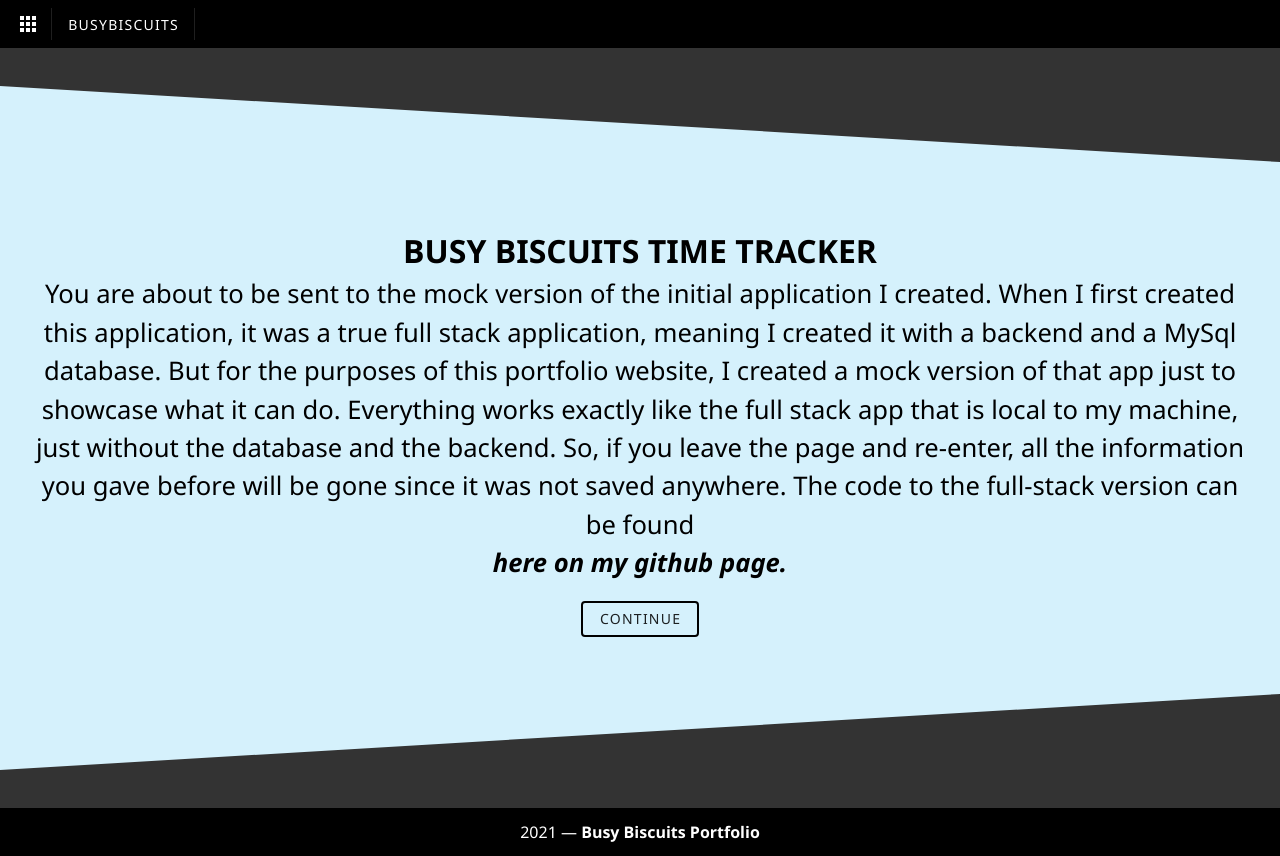
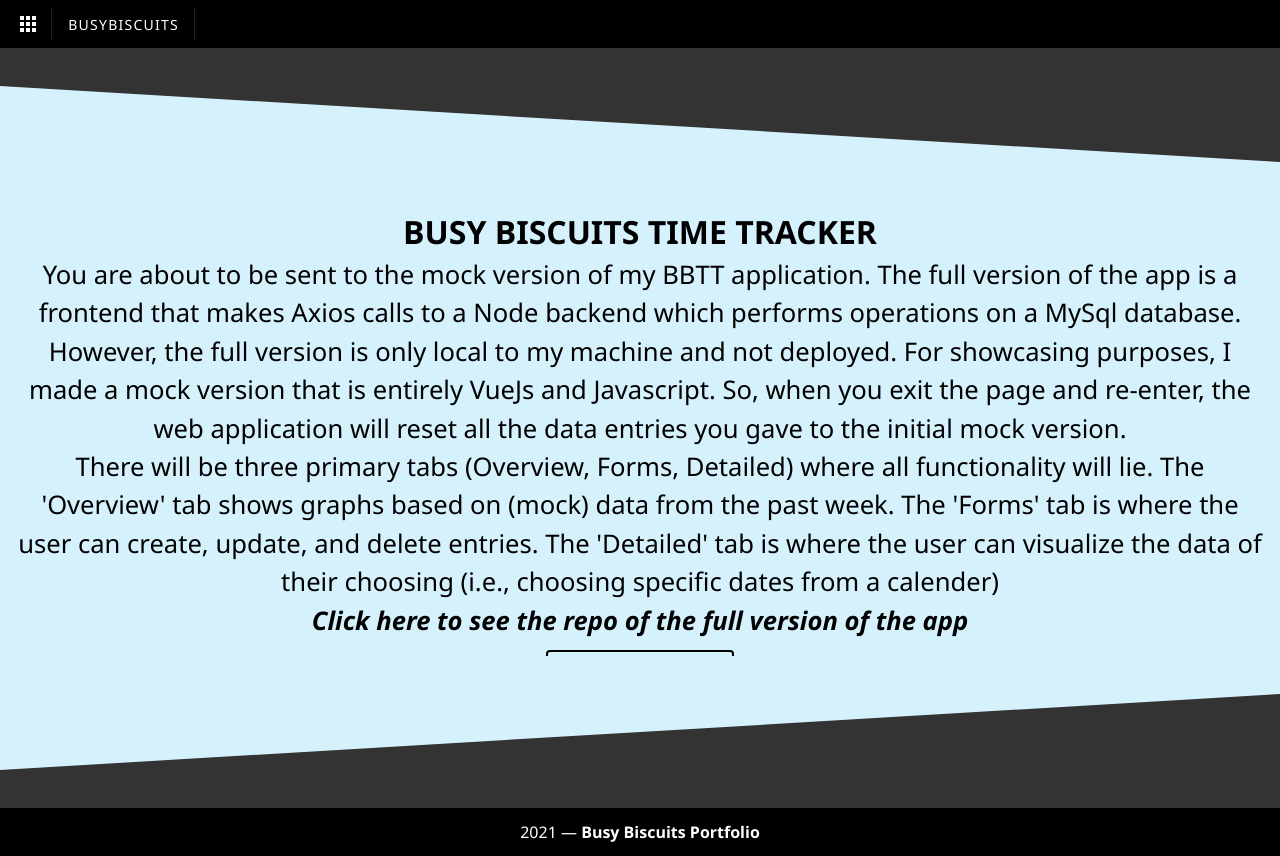
Before and after one commit to melkaj/BusyBiscuits, a Vue app in the folder client/: page /desc/bbtt in a window 1280 px wide. Built offline with nearby package versions, Linux system fonts and the light colour scheme.

Commit message:
Added a middle page between the landing page and the BBTT page. It has a description of the app and a link to the repo

```diff
--- a/client/src/views/DescriptionPages/BBTT.vue
+++ b/client/src/views/DescriptionPages/BBTT.vue
@@ -1,30 +1,39 @@
 <template>
     <v-container fluid class="fill-height whole-container">
         <v-row justify="center" align="center" class="landing-intro clip-pos">
-            <v-col cols="12">
+            <!-- <v-col cols="12"> -->
                 <div class="scroll">
                     <h1 class="heading-font">
                         BUSY BISCUITS TIME TRACKER
                     </h1>
                     <p>
-                        You are about to be sent to the mock version of the initial application I created.
-                        When I first created this application, it was a true full stack application, meaning I
-                        created it with a backend and a MySql database. But for the purposes of this portfolio
-                        website, I created a mock version of that app just to showcase what it can do. Everything
-                        works exactly like the full stack app that is local to my machine, just without the database
-                        and the backend. So, if you leave the page and re-enter, all the information you gave before will
-                        be gone since it was not saved anywhere. The code to the full-stack version can be found
-                        <span><a :href="githubRepo" id="link">here on my github page.</a></span>
+                        You are about to be sent to the mock version of my BBTT application. The full version of the
+                        app is a frontend that makes Axios calls to a Node backend which performs operations on a MySql
+                        database. However, the full version is only local to my machine and not deployed. For showcasing
+                        purposes, I made a mock version that is entirely VueJs and Javascript. So, when you exit the
+                        page and re-enter, the web application will reset all the data entries you gave to the initial
+                        mock version.
                     </p>
+                    <p>
+                        There will be three primary tabs (Overview, Forms, Detailed) where all functionality will lie.
+                        The 'Overview' tab shows graphs based on (mock) data from the past week. The 'Forms' tab is where
+                        the user can create, update, and delete entries. The 'Detailed' tab is where the user can visualize
+                        the data of their choosing (i.e., choosing specific dates from a calender)
+                    </p>
+                    <p>
+                        <a :href="githubRepo" id="link">
+                            Click here to see the repo of the full version of the app
+                        </a>
+                    </p>
+                    <v-btn
+                    text
+                    depressed
+                    class="btn"
+                    to="/bbtt/home">
+                        Continue to BBTT
+                    </v-btn>
                 </div>
-                <v-btn
-                text
-                depressed
-                class="btn"
-                to="/bbtt/home">
-                    Continue
-                </v-btn>
-            </v-col>
+            <!-- </v-col> -->
         </v-row>
     </v-container>
 </template>
@@ -45,6 +54,7 @@ export default {
     font-weight: bolder;
     font-style: italic;
     text-decoration: none;
+    width: auto;
 }
 .btn {
     color: white;
@@ -69,7 +79,7 @@ export default {
 .scroll {
     color: black;
     padding: 1vh 1vw;
-    height: 100%;
+    height: 60%;
     overflow-y: scroll;
 }
 ::-webkit-scrollbar {
```
